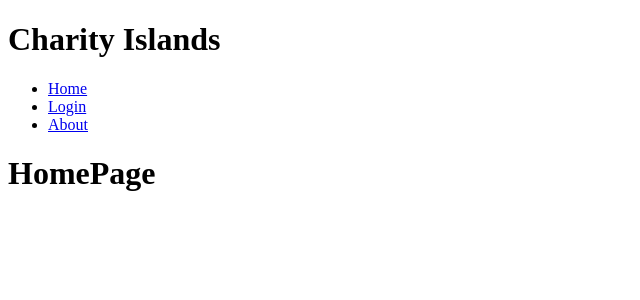
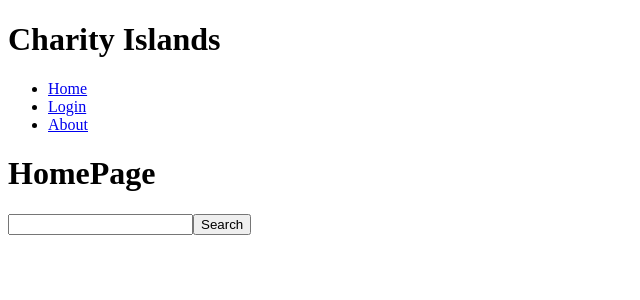
Before and after one commit to Tedejer/Capstone, a React (Create React App) app in the folder charity-islands/: page / in a window 1280 px wide. Shown: the top 300 px of the page, without its empty margins (0-640 px from the left). Built offline with nearby package versions, Linux system fonts and the light colour scheme.

Commit message:
created search input field

```diff
--- a/charity-islands/src/pages/HomePage.js
+++ b/charity-islands/src/pages/HomePage.js
@@ -4,6 +4,10 @@ function HomePage() {
   return (
     <div>
       <h1>HomePage</h1>
+      <form>
+        <input />
+        <button>Search</button>
+      </form>
     </div>
   );
 }
```
